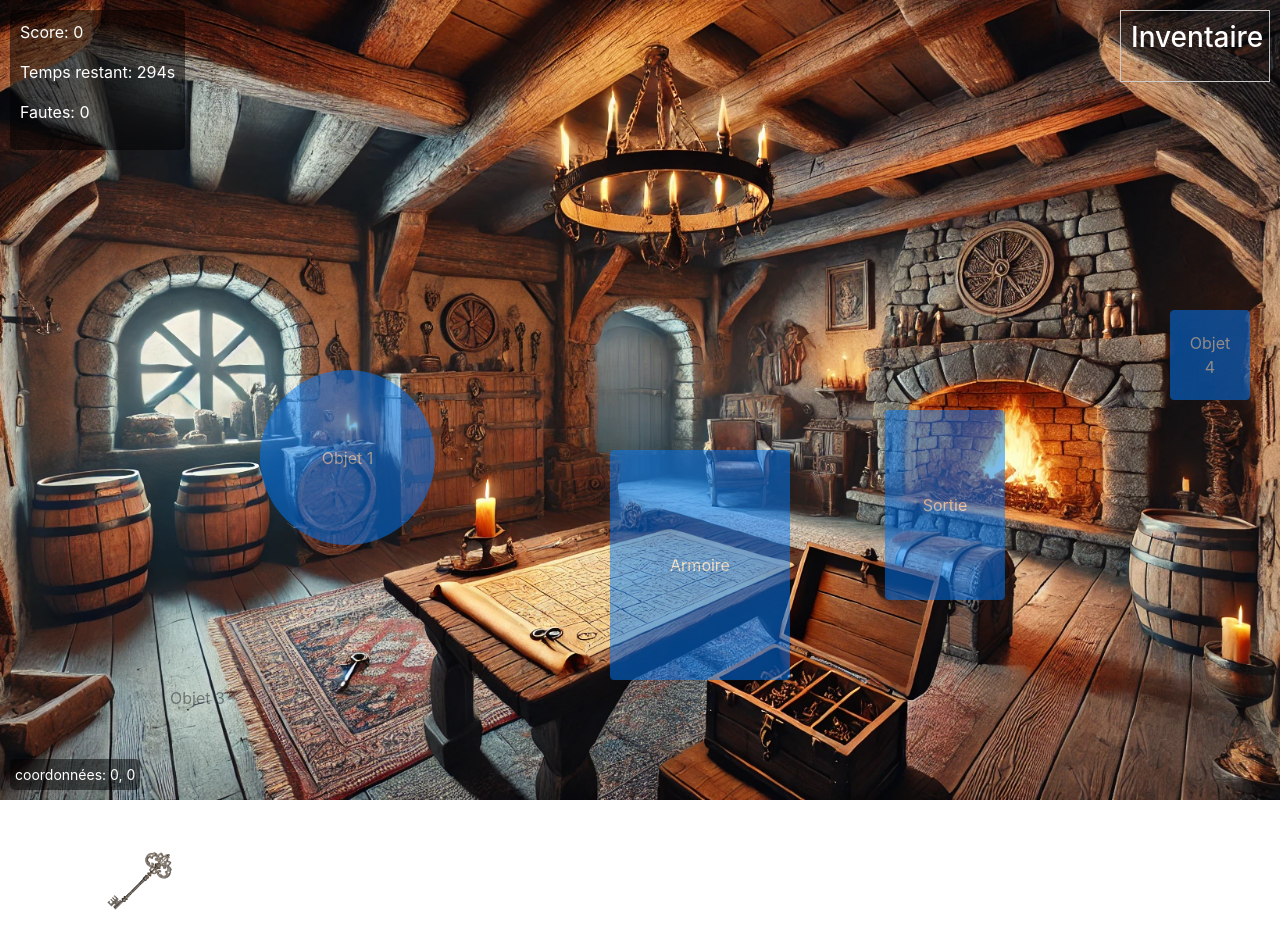
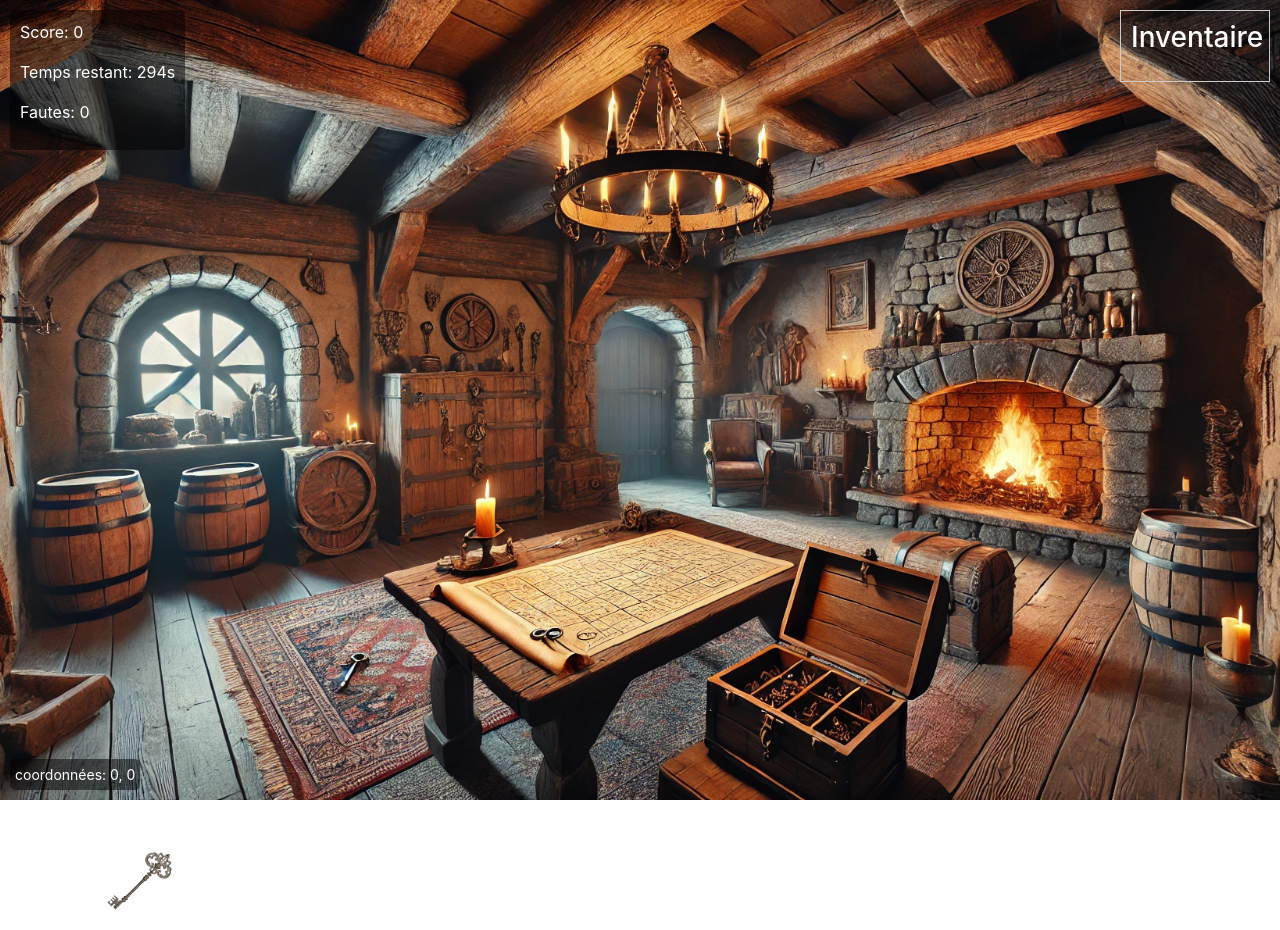
Before and after one commit to 2TwoEight/Escape-Game, a PHP site: page /scenar1.html in a window 1280 px wide. Run offline with PHP 8.4, Linux system fonts and the light colour scheme; some libraries are stand-ins or nearby versions.

Commit message:
Set opacity of interactive objects to 0 for improved visibility

```diff
--- a/src/scenarios/scenario1/styles.css
+++ b/src/scenarios/scenario1/styles.css
@@ -71,7 +71,7 @@ body {
 }
 
 .interactobj{
-    opacity: 0.5;
+    opacity: 0;
 }
 
 
```
